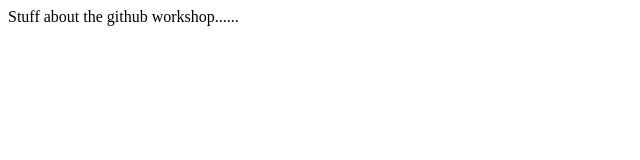
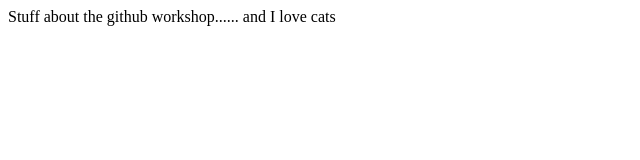
Before and after one commit to reiitz/reiitz.github.io, a plain HTML site: page index.html in a window 1280 px wide. Shown: the whole page, without its empty margins (0-640 px from the left). Drawn offline with Linux system fonts and the light colour scheme.

Commit message:
reiitz loves cats

```diff
--- a/index.html
+++ b/index.html
@@ -5,7 +5,7 @@
 </head>
 
 <body>
-Stuff about the github workshop......
+Stuff about the github workshop...... and I love cats
 </body>
 
 </html>
```
